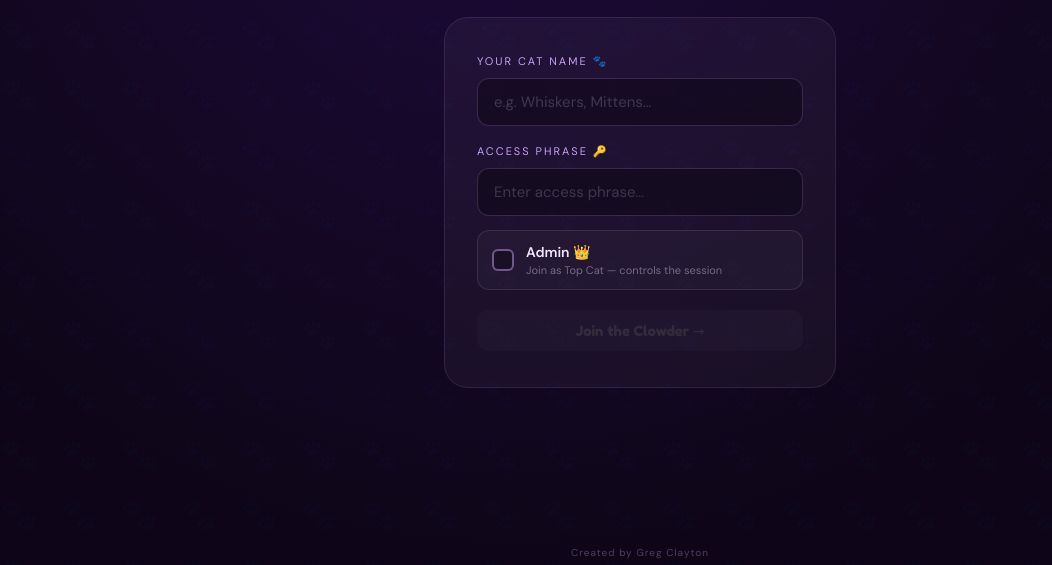
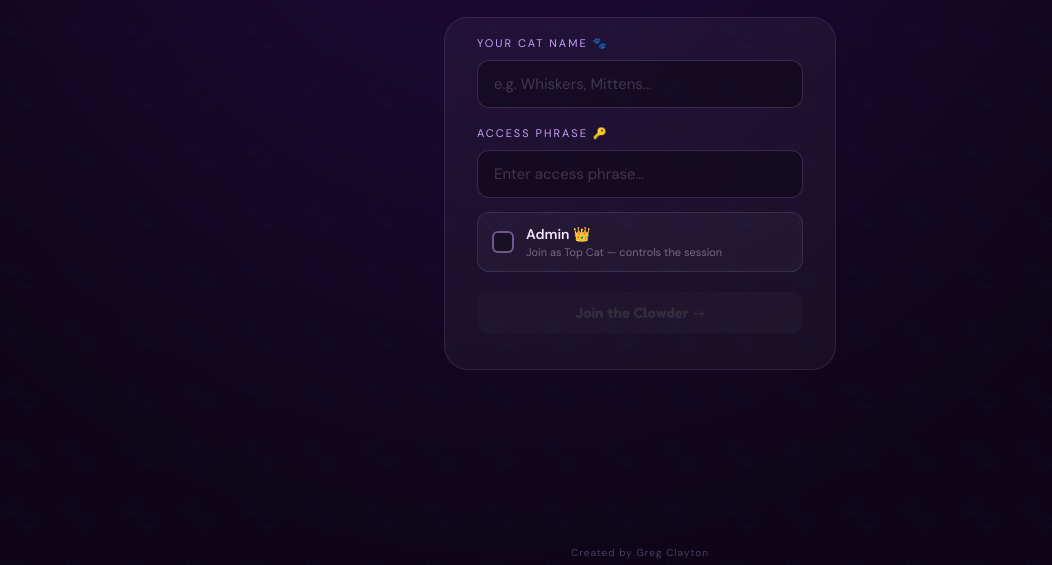
Before and after one commit to greg-clayton/Poker-XMSX, a website: page public/index.html in a window 1280 px wide. Shown: the part 235-800 px from the top of the page, without its empty margins (0-1052 px from the left). Drawn offline with Linux system fonts and the light colour scheme.

Commit message:
Halve card-panel top padding on login screen (36px -> 18px)
Co-Authored-By: Claude Sonnet 4.6 <noreply@anthropic.com>

```diff
--- a/public/index.html
+++ b/public/index.html
@@ -30,7 +30,7 @@
   .logo-title   { font-family:'Fredoka One',cursive; font-size:46px; font-weight:400; letter-spacing:1px; background:linear-gradient(135deg,var(--orange),#e76f51); -webkit-background-clip:text; -webkit-text-fill-color:transparent; background-clip:text; line-height:1; text-align:center; }
   .logo-sub     { font-family:'Fredoka One',cursive; font-size:28px; font-weight:400; color:var(--purple); letter-spacing:3px; text-transform:uppercase; text-align:center; margin:2px 0 0; white-space:nowrap; }
   .logo-tagline { color:var(--text-dim); font-size:13px; text-align:center; margin:14px 0 20px; }
-  .card-panel   { width:100%; background:var(--surface); border:1px solid var(--border); border-radius:24px; padding:36px 32px; }
+  .card-panel   { width:100%; background:var(--surface); border:1px solid var(--border); border-radius:24px; padding:18px 32px 36px; }
   .field-label  { font-size:11px; letter-spacing:2px; text-transform:uppercase; color:var(--purple); display:block; margin-bottom:10px; }
   input[type=text], input[type=password] { width:100%; padding:13px 16px; border-radius:12px; border:1px solid rgba(201,160,245,0.2); background:rgba(0,0,0,0.3); color:var(--text); font-size:15px; font-family:'DM Sans',sans-serif; outline:none; transition:border-color 0.2s; }
   input[type=text]:focus, input[type=password]:focus { border-color:rgba(244,162,97,0.5); }
```
